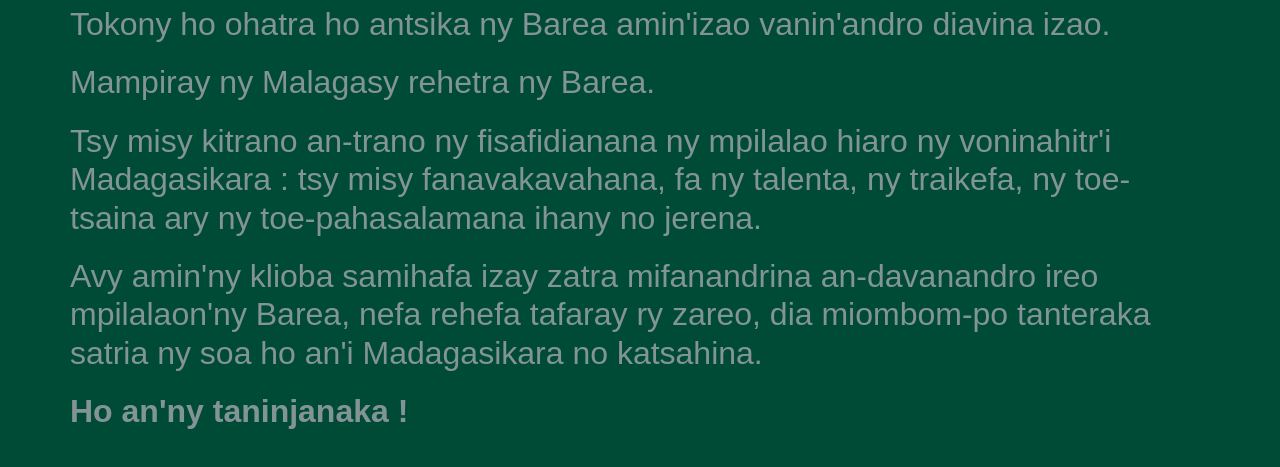
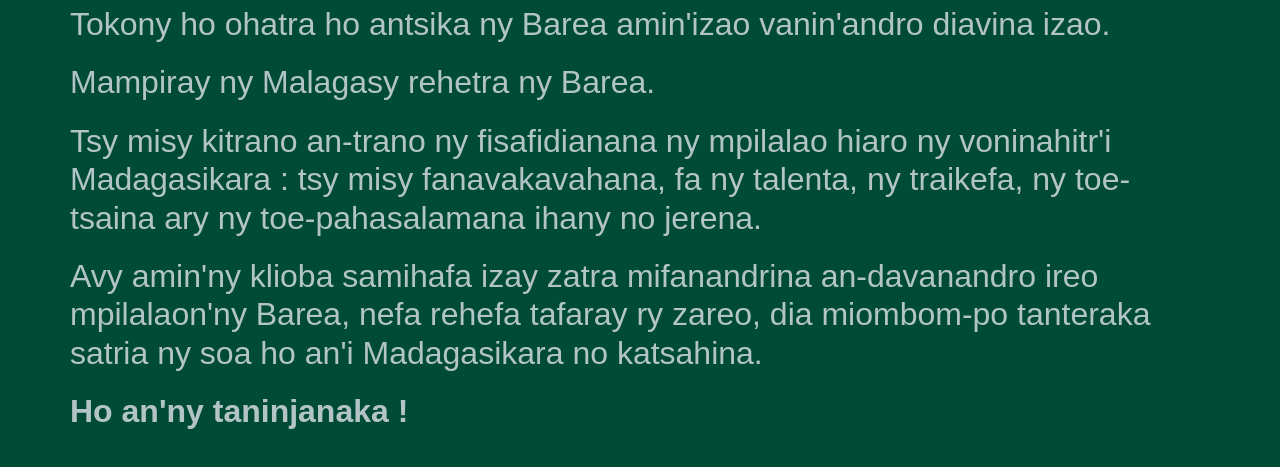
Before and after one commit to barijaona/AlefaBarea, a plain HTML site: page index.html in a window 1280 px wide. Shown: the part 409-876 px from the top of the page. Drawn offline with Linux system fonts and the light colour scheme.

Commit message:
Increase text contrast to make it more legible

```diff
--- a/index.html
+++ b/index.html
@@ -124,7 +124,7 @@ h6 {
   border-bottom: none;
 }
 html * {
-  color: #839496;
+  color: #B3C4C6;
 }
 html body {
   background-color: #004b36;
```
